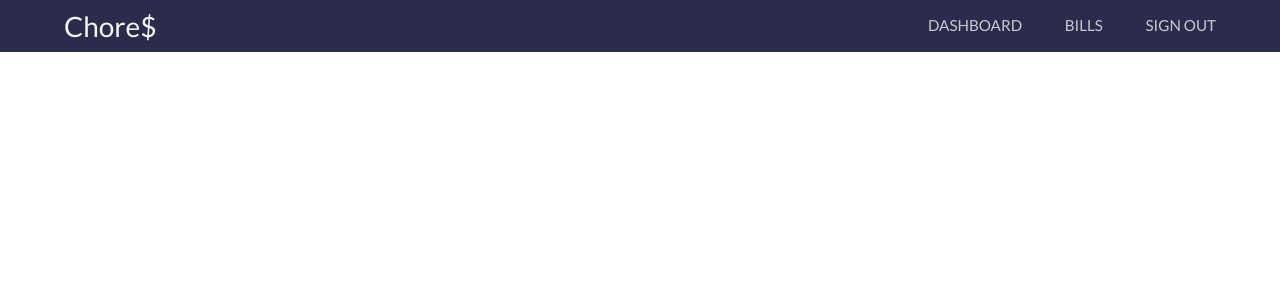
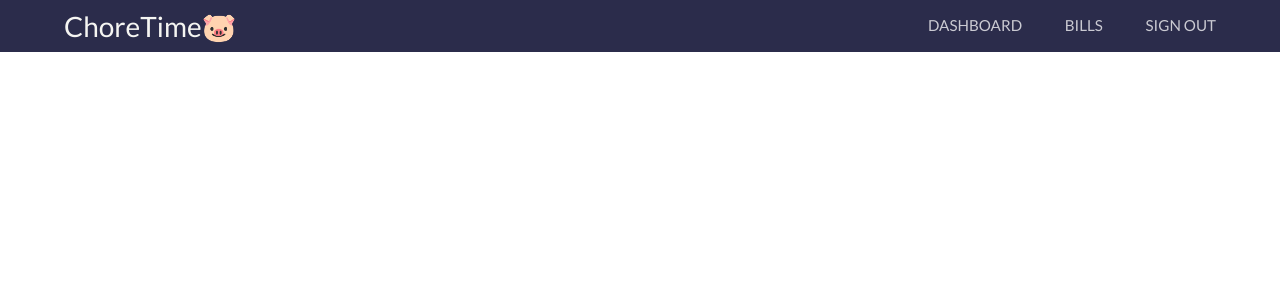
Before and after one commit to ameseee/chore-time, a React (Create React App) app: page / in a window 1280 px wide. Shown: the top 300 px of the page. Built offline with nearby package versions, Linux system fonts and the light colour scheme.

Commit message:
Modify app name and title, parent input placeholders

```diff
--- a/public/index.html
+++ b/public/index.html
@@ -7,7 +7,7 @@
     <meta name="theme-color" content="#000000">
     <link href="https://fonts.googleapis.com/css?family=Lato:300,400" rel="stylesheet">
     <link rel="manifest" href="%PUBLIC_URL%/manifest.json">
-    <title>Chore$</title>
+    <title>ChoreTime🐷</title>
   </head>
   <body>
     <div id="root"></div>
--- a/src/Nav/Nav.js
+++ b/src/Nav/Nav.js
@@ -5,7 +5,7 @@
 function Nav(props) {
   return (
     <NavBar>
-      <h1>Chore$</h1>
+      <h1>ChoreTime🐷</h1>
       <aside>
         <Link to="/dashboard">Dashboard</Link>
         <Link to="/bills">Bills</Link>
--- a/src/Parent/ChoreContainer/ChoreContainerStyles.js
+++ b/src/Parent/ChoreContainer/ChoreContainerStyles.js
@@ -8,6 +8,7 @@
 
   .header-container {
     border-top: none;
+    padding: 1.25rem 1rem;
   }
 `;
 
--- a/src/Parent/ChoreForm/ChoreForm.js
+++ b/src/Parent/ChoreForm/ChoreForm.js
@@ -7,11 +7,11 @@
     <ChoreContainerStyles>
       <ChoreFormStyles>
         <label htmlFor="chore-title"></label>
-        <input id="chore-title" type="text" placeholder="Chore 🦖" aria-required="true" />
+        <input id="chore-title" type="text" placeholder="Chore" aria-required="true" />
         <label htmlFor="chore-value"></label>
-        <input id="chore-value" type="number" placeholder="Value 💸" aria-required="true" />
+        <input id="chore-value" type="number" placeholder="Value" aria-required="true" />
         <label htmlFor="chore-frequency"></label>
-        <input id="chore-frequency" type="text" placeholder="Frequency 🗓" aria-required="true" />
+        <input id="chore-frequency" type="text" placeholder="Frequency" aria-required="true" />
         <button id="add-chore-btn">Add Chore</button>
       </ChoreFormStyles>
     </ChoreContainerStyles>
```
